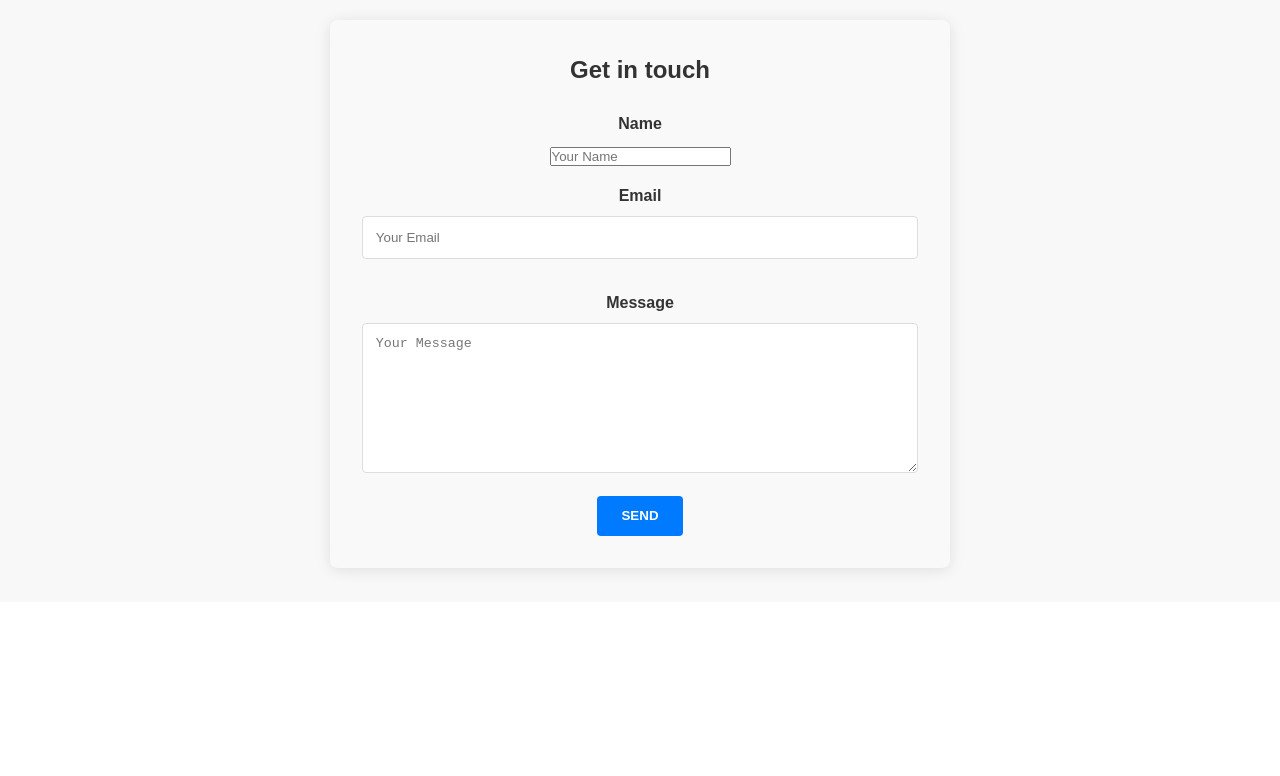
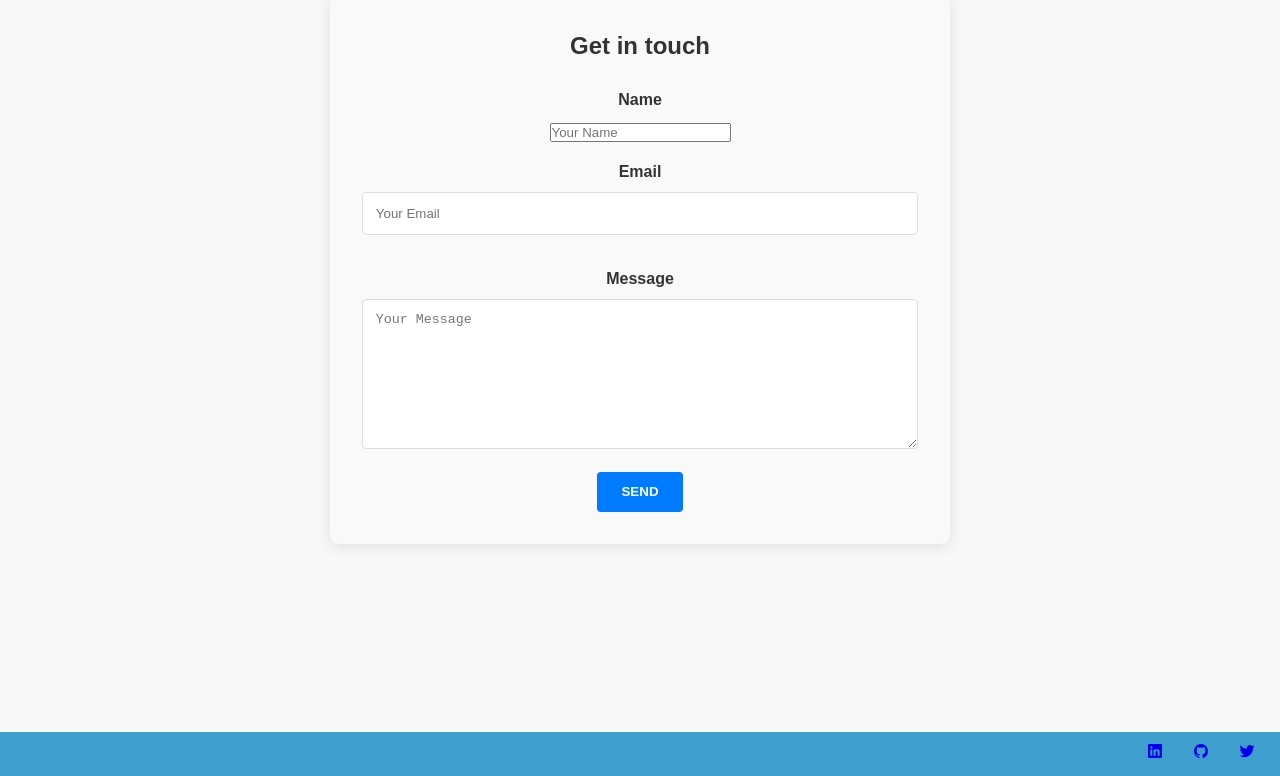
Before and after one commit to emeria/joyfulbuilds, a React (Vite) app: page /contact in a window 1280 px wide. Shown: the part 198-974 px from the top of the page. Before the commit the page ends 800 px from the top, so only its background shows below. Built offline with nearby package versions, Linux system fonts and the light colour scheme.

Commit message:
adjusted navbar and added footer

```diff
--- a/src/App.tsx
+++ b/src/App.tsx
@@ -1,5 +1,6 @@
 import { BrowserRouter as Router, Route, Routes } from 'react-router-dom';
 import Navbar from './components/Navbar';
+import Footer from './components/Footer';
 import Home from './pages/Home/Home';
 import About from './pages/About/About';
 import Contact from './pages/Contact/Contact';
@@ -8,15 +9,20 @@ import './styles/App.css';
 
 const App: React.FC = () => {
   return (
+    <>
       <Router>
         <Navbar />
-      <Routes>
+        <div className='content-wrapper'>
+          <Routes >
             <Route path="/" element={<Home />} />
             <Route path="/about" element={<About />} />
             <Route path="/portfolio" element={<Portfolio />} />
             <Route path="/contact" element={<Contact />} />
           </Routes>
+        </div>
+        <Footer />
       </Router>
+    </>
   );
 }
 
--- /dev/null
+++ b/src/components/Footer.tsx
@@ -0,0 +1,24 @@
+import { Link } from 'react-router-dom';
+import React, { useState } from 'react';
+import { IonIcon } from '@ionic/react';
+import { logoLinkedin, logoGithub, logoTwitter } from 'ionicons/icons';
+import '../styles/Footer.css';
+
+const Footer: React.FC = () => {
+
+  return (
+    <>
+      <div className="footer">
+        <span className="spacer"></span>
+        <ul>
+          <li><Link to="#"><IonIcon icon={logoLinkedin} aria-label="social-linkedin"></IonIcon></Link></li>
+          <li><Link to="#"><IonIcon icon={logoGithub} aria-label="social-github"></IonIcon></Link></li>
+          <li><Link to="#"><IonIcon icon={logoTwitter} aria-label="social-twitter"></IonIcon></Link></li>
+        </ul>
+
+      </div>
+    </>
+  );
+}
+
+export default Footer;
--- a/src/components/Navbar.tsx
+++ b/src/components/Navbar.tsx
@@ -1,7 +1,7 @@
 import { Link } from 'react-router-dom';
 import React, { useState } from 'react';
 import { IonIcon } from '@ionic/react';
-import { logoLinkedin, logoGithub, logoTwitter, menuOutline, closeOutline } from 'ionicons/icons';
+import { menuOutline, closeOutline } from 'ionicons/icons';
 import logo from '../assets/joyfulbuild.png';
 
 const Navbar: React.FC = () => {
@@ -17,13 +17,7 @@ const Navbar: React.FC = () => {
   return (
     <>
       <div className="top-bar">
-        <span className="logo"></span>
-        <ul>
-          <li><Link to="#"><IonIcon icon={logoLinkedin} aria-label="social-linkedin"></IonIcon></Link></li>
-          <li><Link to="#"><IonIcon icon={logoGithub} aria-label="social-github"></IonIcon></Link></li>
-          <li><Link to="#"><IonIcon icon={logoTwitter} aria-label="social-twitter"></IonIcon></Link></li>
-        </ul>
-
+        <span className="spacer"></span>
       </div>
 
       <nav>
--- a/src/styles/App.css
+++ b/src/styles/App.css
@@ -22,7 +22,7 @@ body {
   font-family: 'Poppins', sans-serif;
   color: #333;
   background-color: #f8f8f8;
-  height: 100vh;
+  height: 100%;
 }
 
 .top-bar {
@@ -118,3 +118,9 @@ nav a:hover {
     cursor: pointer;
   }
 }
+
+.content-wrapper {
+  display: flex;
+  flex-direction: column;
+  min-height: 100vh; /* Full viewport height */
+}
--- /dev/null
+++ b/src/styles/Footer.css
@@ -0,0 +1,25 @@
+.footer {
+    display: flex;
+    background: #3e9ece;
+    align-items: center;
+    justify-content: space-between;
+    padding: 10px 20px;
+    margin-top: auto; /* Pushes the footer to the bottom */
+  }
+
+  .footer span {
+    color: #f8f8f8;
+  }
+
+  .footer ul {
+    list-style: none;
+    display: flex;
+  }
+
+  .footer a{
+    margin: 0px 5px;
+  }
+
+  .footer a:hover {
+    color: #14455e;
+  }
--- a/src/styles/Home.css
+++ b/src/styles/Home.css
@@ -8,9 +8,3 @@
 .home {
     text-align: center;
   }
-
-  @media (max-width: 768px) {
-    h1 {
-      font-size: 2rem;
-    }
-  }
```
Lines whose indentation alone changed are shown as unchanged.
